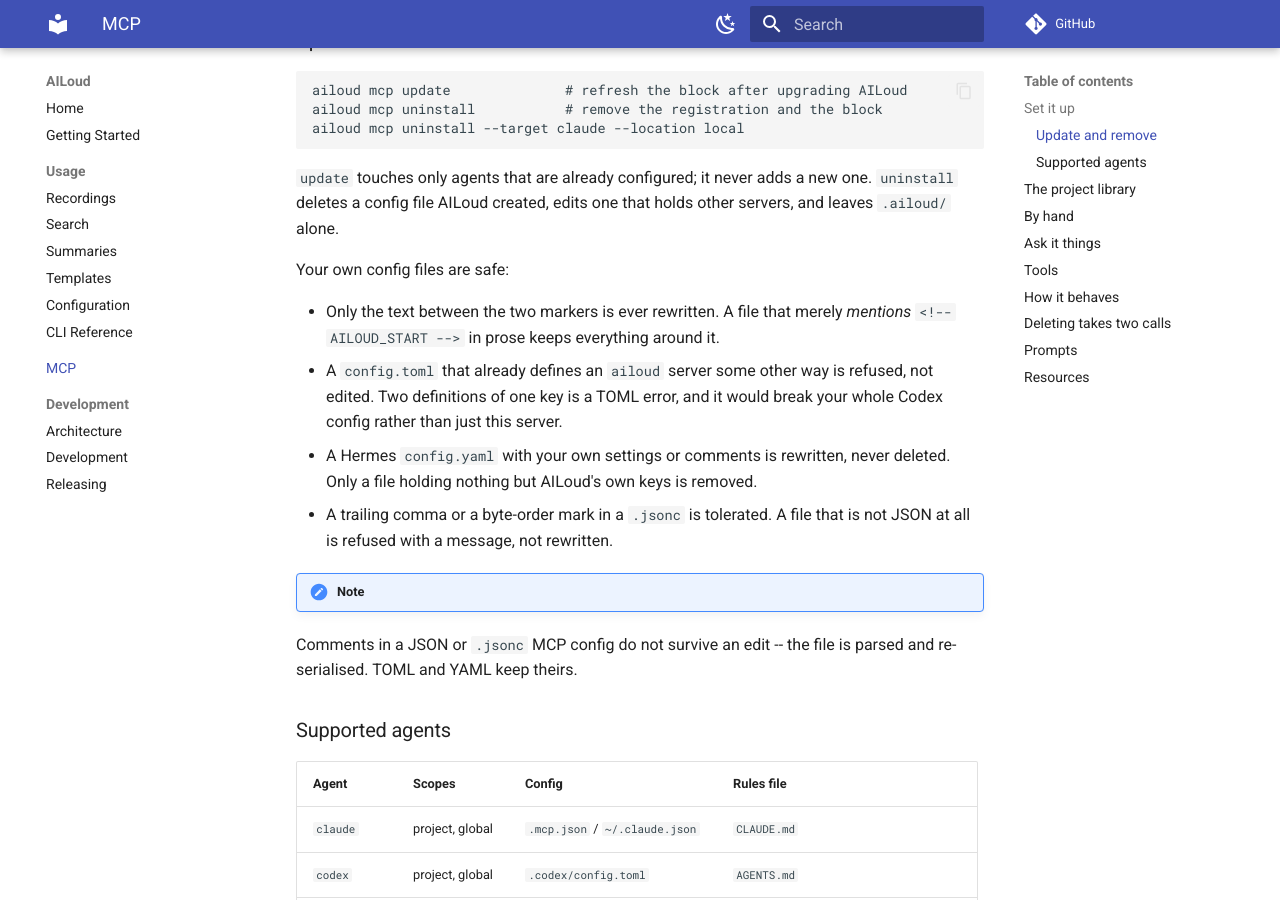
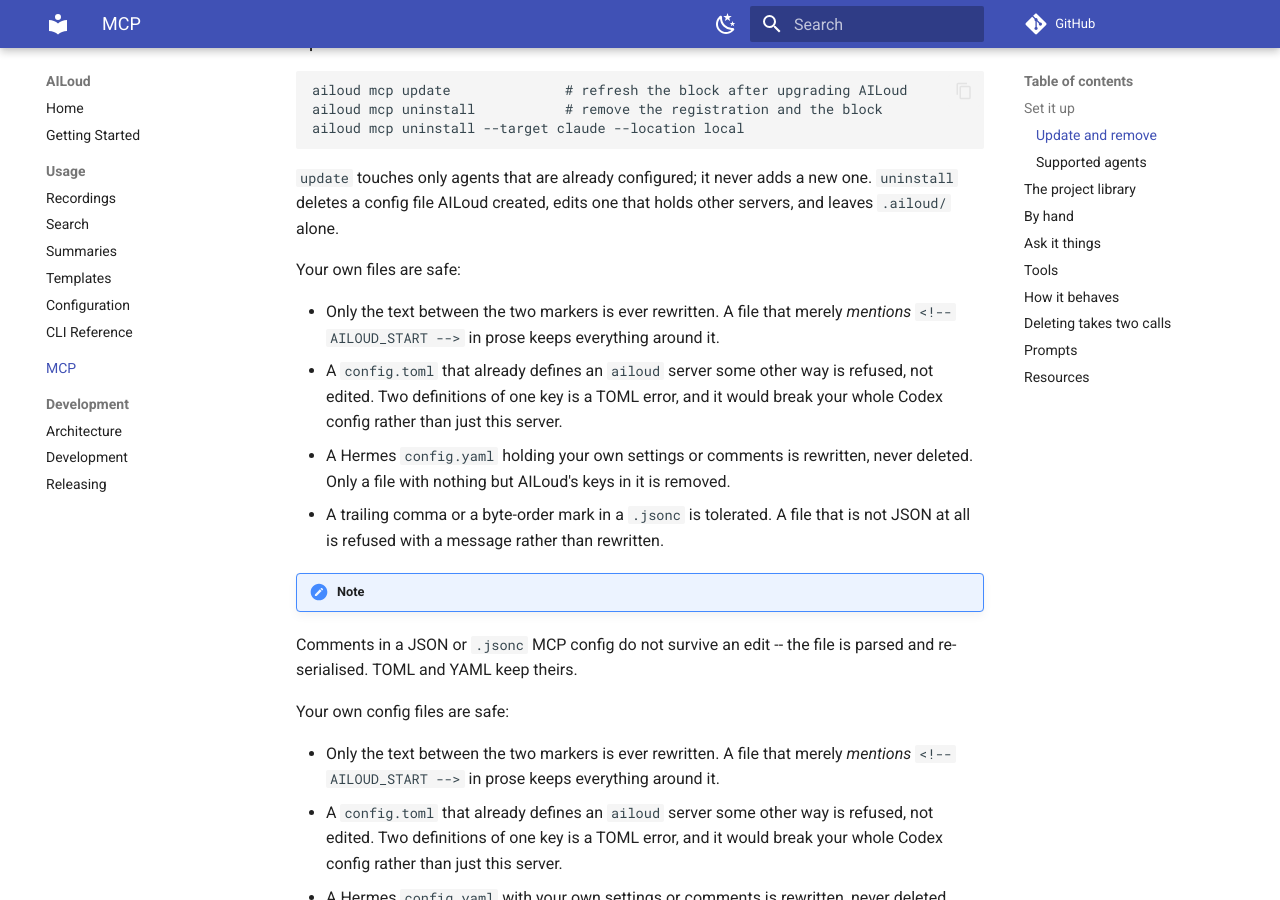
Before and after one commit to lorem-dev/ailoud, an MkDocs documentation site: the page built from docs/mcp.md, in a window 1280 px wide and 900 px high, scrolled down 1035 px. Built offline with MkDocs 1.6.1 and Material for MkDocs 9.7.7, drawn with Linux system fonts in a browser that asks for light colours; comment, search, counter and statistics services are not loaded; the version menu is left out.

Commit message:
docs: say what mcp install will and will not do to your config files
The safety properties are the part a reader most needs before pointing this at
their own Claude or Codex configuration: only the text between the markers is
rewritten, a TOML file defining the server another way is refused rather than
corrupted, a Hermes config with the user's own settings is never deleted, and
comments in a JSON config do not survive -- said plainly, because it is a real
loss.

```diff
--- a/docs/mcp.md
+++ b/docs/mcp.md
@@ -59,6 +59,22 @@
 `update` touches only agents that are already configured; it never adds a new
 one. `uninstall` deletes a config file AILoud created, edits one that holds
 other servers, and leaves `.ailoud/` alone.
+
+Your own files are safe:
+
+- Only the text between the two markers is ever rewritten. A file that merely
+  _mentions_ `<!-- AILOUD_START -->` in prose keeps everything around it.
+- A `config.toml` that already defines an `ailoud` server some other way is
+  refused, not edited. Two definitions of one key is a TOML error, and it would
+  break your whole Codex config rather than just this server.
+- A Hermes `config.yaml` holding your own settings or comments is rewritten,
+  never deleted. Only a file with nothing but AILoud's keys in it is removed.
+- A trailing comma or a byte-order mark in a `.jsonc` is tolerated. A file that
+  is not JSON at all is refused with a message rather than rewritten.
+
+!!! note
+Comments in a JSON or `.jsonc` MCP config do not survive an edit -- the file
+is parsed and re-serialised. TOML and YAML keep theirs.
 
 Your own config files are safe:
 
```
